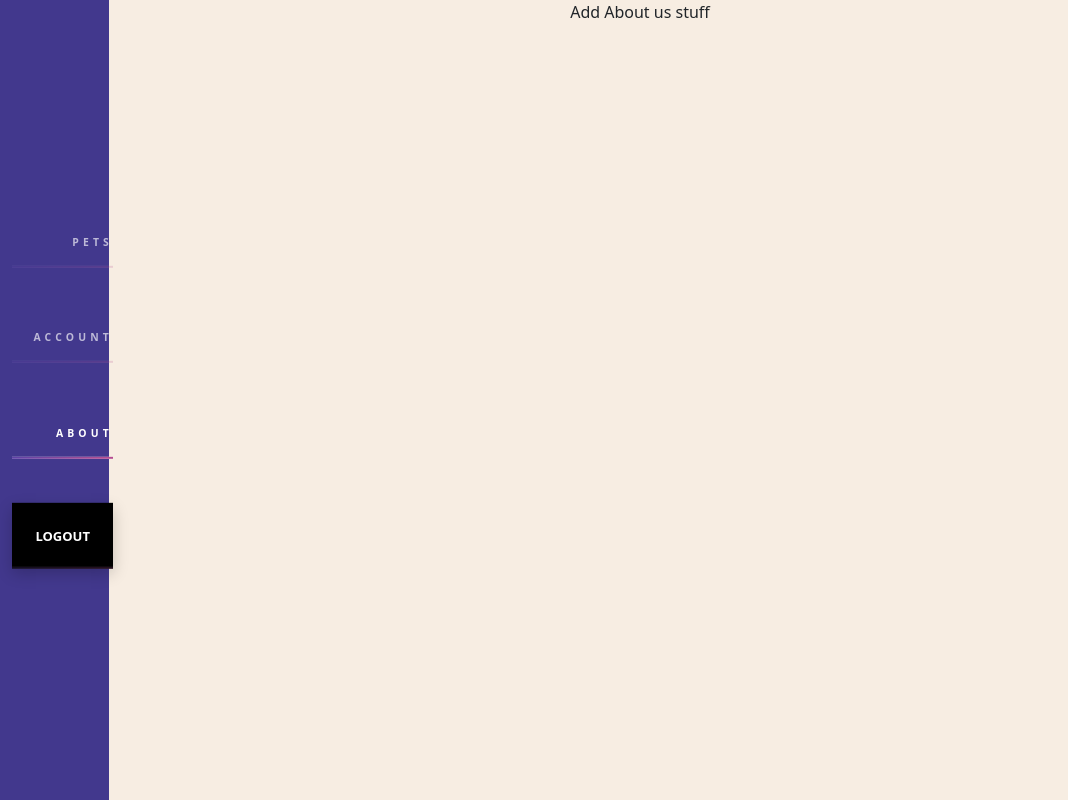
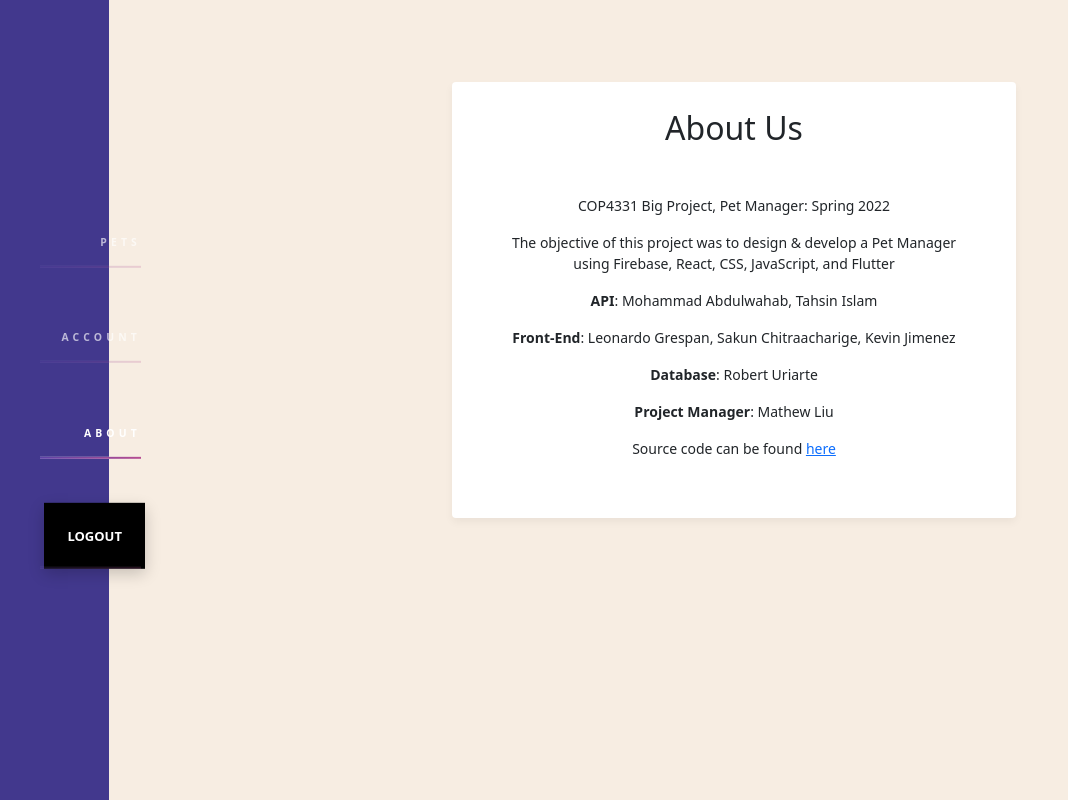
Before and after one commit to petbookapp/petbook2.0, a React (Create React App) app: page /about in a window 1280 px wide. Shown: the whole page, without its empty margins (0-1068 px from the left). Built offline with nearby package versions, Linux system fonts and the light colour scheme; no server answers.

Commit message:
Added About us info and other changes to the design

```diff
--- a/src/components/AboutUs.js
+++ b/src/components/AboutUs.js
@@ -1,6 +1,7 @@
 import React, { useState } from 'react'
 import { useNavigate } from 'react-router-dom'
 import { useAuth } from '../context/AuthContext'
+import { Card } from "react-bootstrap"
 
 export default function About(){
     const [setError] = useState("")
@@ -34,9 +35,37 @@ export default function About(){
             </aside>
             </body>
         </main>
-        <body style={{minHeight: "100vh"}} class="nicebackground">
-            <p class="d-flex allign-items-center justify-content-center">Add About us stuff</p>
-        </body>
+        <body style={{minHeight: "100vh"}} class="login-form nicebackground d-flex allign-items-center justify-content-center">
+        <section>
+                <div class="aboutus-container">
+                        <div class="row justify-content-md-center">
+                            <div class="card-wrapper">
+                                <div class="brand">
+                                </div>
+                                <div class="card fat">
+                                    <div class="card-body">
+                                    <h2 className = "text-center mb-4">About Us</h2>
+
+                                     <div class="card-body">
+                                    <div className= "w-100 text-center mt-2">
+                                      <p>COP4331 Big Project, Pet Manager: Spring 2022</p>
+                                      <p>The objective of this project was to design & develop a Pet Manager using Firebase, React, CSS, JavaScript, and Flutter</p>
+
+                                        <p><strong>API</strong>: Mohammad Abdulwahab, Tahsin Islam</p>
+                                        <p><strong>Front-End</strong>: Leonardo Grespan, Sakun Chitraacharige, Kevin Jimenez</p>
+                                        <p><strong>Database</strong>: Robert Uriarte</p>
+                                        <p><strong>Project Manager</strong>: Mathew Liu</p>
+
+                                      <p>Source code can be found <a href="#">here</a></p>
+                                    </div>
+                                    </div>
+                                    </div>
+                                </div>
+                            </div>
+                        </div>
+                  </div>
+          </section>
+          </body>
       </>
     )
 }
--- a/src/components/Homepage.js
+++ b/src/components/Homepage.js
@@ -61,7 +61,6 @@ export default function Homepage() {
   return (
     <>
     <link rel="stylesheet" href="https://cdnjs.cloudflare.com/ajax/libs/font-awesome/5.13.0/css/all.min.css" integrity="sha256-h20CPZ0QyXlBuAw7A+KluUYx/3pK+c7lYEpqLTlxjYQ=" crossorigin="anonymous" />
-    <div className="nicebackground">
       <main className="main">
         <body>
           <aside className="sidebar">
@@ -78,6 +77,7 @@ export default function Homepage() {
             </aside>
           </body>
         </main>
+
         <ul style={{height: "100%"}}>
           <h2>
             <div className="team-single">
@@ -85,9 +85,9 @@ export default function Homepage() {
               <strong class="text-green"><button3 onClick={showAdd} className="greenColor">Add Pet</button3></strong>
               <img className="logo right-margin" src="logo.png" alt="logo"/>
             </div>
-
-
           </h2>
+        </ul>
+        <div className="nicebackground">
           <div class="container-fluid row row-cols-2 row-cols-sm-3 g-1">
           {Object.keys(pets).map((key) => (
               <>
@@ -105,7 +105,7 @@ export default function Homepage() {
                 </>
             ))}
             </div>
-        </ul>
+
     </div>
 
     <Modal show={show} onHide={close}>
--- a/src/components/Login.js
+++ b/src/components/Login.js
@@ -12,6 +12,7 @@ import { errorMessage } from "../context/AuthContext"
 import { toast } from "react-toastify"
 import { FontAwesomeIcon } from "@fortawesome/react-fontawesome";
 import { faEye } from "@fortawesome/free-solid-svg-icons";
+import { Link } from "react-router-dom";
 const eye = <FontAwesomeIcon icon={faEye} />;
 
 
@@ -81,7 +82,7 @@ export default function Login() {
                         <div class="row justify-content-md-center">
                             <div class="card-wrapper">
                                 <div class="brand">
-                                    <img src="logo.png" alt="logo"/>
+                                    <Link to="/"><img src="logo.png" alt="logo"/></Link>
                                 </div>
                                 <div class="card fat">
                                     <div class="card-body">
--- a/src/components/Signup.js
+++ b/src/components/Signup.js
@@ -12,6 +12,7 @@ import { toast } from 'react-toastify';
 import 'react-toastify/dist/ReactToastify.css';
 import { FontAwesomeIcon } from "@fortawesome/react-fontawesome";
 import { faEye } from "@fortawesome/free-solid-svg-icons";
+import { Link } from "react-router-dom";
 const eye = <FontAwesomeIcon icon={faEye} />;
 
 
@@ -95,7 +96,7 @@ export default function Signup() {
                             <div class="row justify-content-md-center h-100">
                                 <div class="card-wrapper">
                                     <div class="brand">
-                                        <img src="logo.png" alt="logo"/>
+                                        <Link to="/"><img src="logo.png" alt="logo"/></Link>
                                     </div>
                                     <div class="card fat">
                                         <div class="card-body">
--- a/src/components/styles.scss
+++ b/src/components/styles.scss
@@ -75,6 +75,12 @@ background-size: cover !important;
 -webkit-background-size: cover !important;
 -moz-background-size: cover !important;
 -o-background-size: cover !important;
+}
+
+.aboutus-container .fat{
+  min-width: 150%;
+
+  padding: 90px 10px !important;
 }
 
 .login-form .brand {
@@ -333,6 +339,7 @@ main {
 
     li {
       position: relative !important;
+      right: -28px;
       margin: 4.2em 0 !important;
 
       button {
@@ -349,6 +356,7 @@ main {
         font-size: 13px !important;
         background-color: #000 !important;
         padding: 7px 23px !important;
+        right: -4px;
         margin: 0 auto !important;
         box-shadow: 0 5px 15px rgba(0,0,0,0.20) !important;
       }
@@ -396,7 +404,7 @@ main {
   display: flex !important;
   justify-content: center !important;
   align-items: center !important;
-  background-color: color(#f9f9f9) !important;
+  background-color: color(#F7EDE2) !important;
   height: 100% !important;
 
   @import url("https://fonts.googleapis.com/css?family=Poppins:300,400,600");
```
Also changed, not shown: 1 other file (tests, documents, lock files or other folders).
